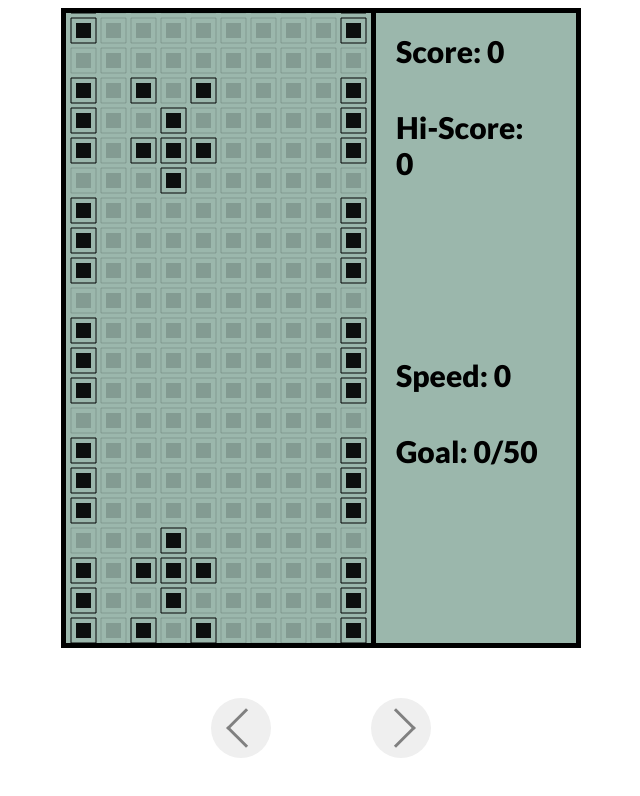
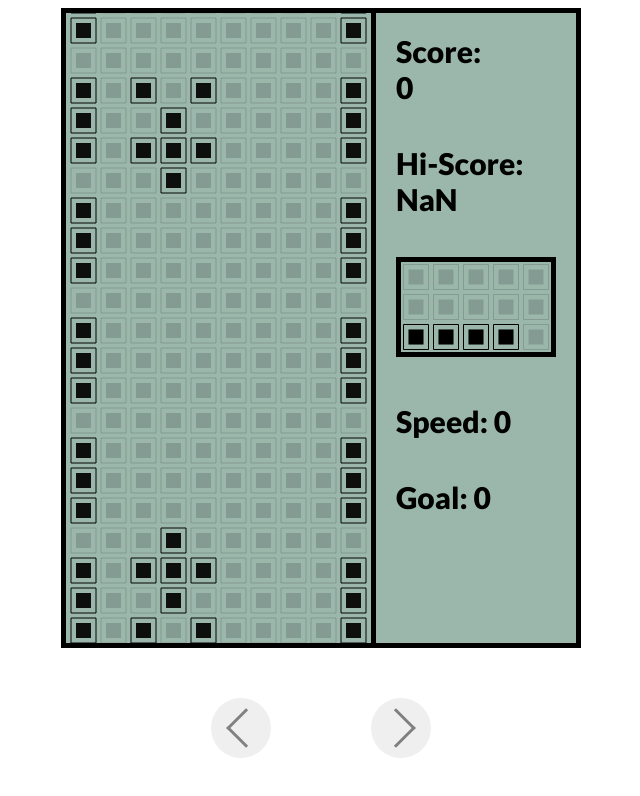
Before and after one commit to Maxvvellh0use/car-racing, a website built with webpack: page index.html in a window 1280 px wide. Both pictures are taken after a click on the button "Start Game". Shown: the whole page, without its empty margins (319-959 px from the left). Built offline with nearby package versions, Linux system fonts and the light colour scheme.

Commit message:
feat: add correct crash event

```diff
--- a/src/components/Background/Background.ts
+++ b/src/components/Background/Background.ts
@@ -1,14 +1,11 @@
 import { drawCube } from '../Cube/Cube';
 import { moveStep, roadHeight, roadWidth } from '../consts';
-import { drawRow } from "../Row/Row";
+import { drawRow } from '../Row/Row';
 
 export const drawBackground = (startCoordY) => {
-  const drawFullBackground = () => {
-    let coordY = startCoordY;
-    while (coordY < roadHeight) {
-      drawRow(coordY);
-      coordY += moveStep;
-    }
-  };
-  drawFullBackground();
+  let coordY = startCoordY;
+  while (coordY < roadHeight) {
+    drawRow(coordY, roadWidth);
+    coordY += moveStep;
+  }
 };
--- a/src/components/Cube/Cube.ts
+++ b/src/components/Cube/Cube.ts
@@ -1,14 +1,7 @@
+import {drawCanvas} from "../helpers/drawCanvas";
+
 export const drawCube = (coordX: number, coordY: number, opacity: number = 0.9) => {
   const canvas = document.getElementById('canvasRoot') as HTMLCanvasElement;
   const ctx = canvas.getContext('2d');
-  ctx.beginPath();
-  ctx.rect(coordX, coordY, 25, 25);
-  ctx.strokeStyle = `rgba(0, 0, 0, ${opacity})`;
-  ctx.stroke();
-  ctx.closePath();
-  ctx.beginPath();
-  ctx.rect(coordX + 5, coordY + 5, 15, 15);
-  ctx.fillStyle = `rgba(0, 0, 0, ${opacity})`;
-  ctx.fill();
-  ctx.closePath();
+  drawCanvas(ctx, coordX, coordY, opacity);
 };
--- a/src/components/Game/Game.ts
+++ b/src/components/Game/Game.ts
@@ -1,5 +1,12 @@
+import * as webpack from 'webpack';
 import {
-  maxOncomingCarsY, moveStep, startPosition, startScore,
+  maxOncomingCarsY,
+  maxRoadY,
+  minRoadY,
+  moveStep,
+  scoreIncreaseCoeff,
+  startPosition,
+  startScore, timeout,
 } from '../consts';
 import { drawRoad } from '../Road/Road';
 import { drawBackground } from '../Background/Background';
@@ -9,8 +16,7 @@ import { oncomingCars } from '../../data/oncomingCars';
 import { myCarMoveHandler } from '../helpers/myCarMoveHandler';
 import { isCrashCheck } from '../helpers/isCrushCheck';
 import { ScoreContainer } from '../ScoreContainer/ScoreContainer';
-//
-// const takeOnMe = require('../../assets/audio/take-on-me.mp3');
+import { drawLifes } from '../Lifes/Lifes';
 
 export class Game {
   canvas: HTMLCanvasElement;
@@ -31,6 +37,12 @@ export class Game {
 
   roadY: number;
 
+  score: number;
+
+  hiScore: number;
+
+  lifes: number;
+
   speedCoeff: number;
 
   goal: number;
@@ -43,27 +55,45 @@ export class Game {
     this.canvas = document.getElementById('canvasRoot') as HTMLCanvasElement;
     this.rootScore = document.getElementById('rootScore');
     this.ctx = this.canvas.getContext('2d');
+    this.myCarX = null;
+    this.myCarY = null;
+    this.backgroundY = null;
+    this.isCrash = false;
+    this.oncomingCarY = null;
+    this.roadY = null;
+    this.speedCoeff = null;
+    this.goal = startScore.goal;
+    this.score = null;
+    this.delayTimeout = null;
+    this.hiScore = Number(localStorage.hiScore);
+    this.lifes = startScore.lifes;
+    this.takeOnMe = new Audio('src/audio/take-on-me.mp3');
+  }
+
+  initStartPosition = () => {
     this.myCarX = startPosition.myCarX;
     this.myCarY = startPosition.myCarY;
     this.backgroundY = startPosition.backgroundY;
     this.isCrash = false;
     this.oncomingCarY = startPosition.oncomingCarY;
     this.roadY = startPosition.roadY;
-    this.speedCoeff = 0;
-    this.goal = startScore.goal;
-    this.delayTimeout = 300;
-    this.takeOnMe = new Audio('src/audio/take-on-me.mp3');
+    this.speedCoeff = startScore.speed;
+    this.delayTimeout = timeout.startTimeout;
   }
 
   initUpdate = () => {
+    this.takeOnMe.addEventListener('ended', () => this.takeOnMe.play().then());
+    this.initStartPosition();
     this.takeOnMe.play().then();
     this.timeout();
     this.buttonMove();
+    localStorage.hiScore = localStorage.hiScore ? localStorage.hiScore : 0;
   }
 
   movingRoad = () => {
     this.ctx.clearRect(0, 0, this.canvas.width, this.canvas.height);
     drawBackground(this.backgroundY);
+    drawLifes(this.lifes);
     drawRoad(this.roadY);
     this.oncomingCarY = this.oncomingCarY > maxOncomingCarsY ? startPosition.oncomingCarY
       : this.oncomingCarY;
@@ -79,7 +109,7 @@ export class Game {
     const myCarPointsCoord = drawMyCar(this.myCarX, this.myCarY);
     this.isCrash = isCrashCheck(oncomingCarsPointsCoord, myCarPointsCoord);
     this.rootScore.innerHTML = '';
-    ScoreContainer(this.goal * 100, 0, 0, this.speedCoeff, this.goal);
+    ScoreContainer(this.score, this.hiScore, startScore.lifes, this.speedCoeff, this.goal);
     if (!this.isCrash) {
       this.myCarX = myCarMoveHandler(isPressed, this.myCarX, this.myCarY).myCarX;
       this.myCarY = myCarMoveHandler(isPressed, this.myCarX, this.myCarY).myCarY;
@@ -89,13 +119,14 @@ export class Game {
 
   updateBackground = () => {
     this.rootScore.innerHTML = '';
+    this.score = this.goal * scoreIncreaseCoeff;
     const oncomingCarsPointsCoord = oncomingCars.map((car) => drawOncomingCar(car.oncomingCarX,
       car.oncomingCarY + this.oncomingCarY));
     if (oncomingCarsPointsCoord.flat().some((point) => point === '635')) {
       this.goal += 1;
     }
-    ScoreContainer(this.goal * 100, 0, 0, this.speedCoeff, this.goal);
-    this.roadY = this.roadY > 50 ? this.roadY = -25 : this.roadY;
+    ScoreContainer(this.score, this.hiScore, 0, this.speedCoeff, this.goal);
+    this.roadY = this.roadY > maxRoadY ? this.roadY = minRoadY : this.roadY;
     this.roadY += moveStep;
     this.oncomingCarY += moveStep;
     this.movingRoad();
@@ -103,16 +134,16 @@ export class Game {
 
   moveBackground = () => {
     this.updateBackground();
-    if (this.delayTimeout !== 50) {
-      this.delayTimeout -= 0.5;
+    if (this.delayTimeout !== timeout.minTimeout) {
+      this.delayTimeout -= timeout.changeTimeout;
     }
-    if (this.delayTimeout % 30 === 0) {
-      this.speedCoeff += 1;
+    if (this.delayTimeout % timeout.speedIncreaseThreshold === 0) {
+      this.speedCoeff += timeout.increaseSpeedCoeff;
     }
     if (!this.isCrash) {
       setTimeout(this.moveBackground, this.delayTimeout);
     } else {
-      this.endGame();
+      this.crashEvent();
     }
   }
 
@@ -150,7 +181,27 @@ export class Game {
     }
   };
 
-  endGame = () => {
+  crashEvent = () => {
+    const crashAudio = new Audio('src/audio/crash.mp3');
+    crashAudio.play().then();
+    if (this.lifes === 1) {
+      this.endGameEvent();
+    } else {
+      this.initStartPosition();
+      this.isCrash = false;
+      this.lifes -= 1;
+      this.initUpdate();
+    }
+  }
+
+  endGameEvent = () => {
     this.takeOnMe.pause();
+    this.initStartPosition();
+    this.lifes = startScore.lifes;
+    this.score = startScore.score;
+    this.isCrash = false;
+    if (Number(localStorage.hiScore) < this.score) {
+      localStorage.hiScore = this.score;
+    }
   }
 }
--- a/src/components/InitGame/InitGame.ts
+++ b/src/components/InitGame/InitGame.ts
@@ -4,6 +4,7 @@ import { drawBackground } from '../Background/Background';
 import { startPosition, startScore } from '../consts';
 import { ScoreContainer } from '../ScoreContainer/ScoreContainer';
 import { Game } from '../Game/Game';
+import {drawLifes} from "../Lifes/Lifes";
 
 export const InitGame = () => {
   const root = document.getElementById('root');
@@ -18,8 +19,9 @@ export const InitGame = () => {
   buttonsMoveRoot.insertAdjacentHTML('beforeend', `
                 <button class="button_move button_move__left" id="buttonLeft"></button>
                 <button class="button_move button_move__right" id="buttonRight"></button>`);
-  ScoreContainer(startScore.score, startScore.hiScore, startScore.lifes,
+  ScoreContainer(startScore.score, Number(localStorage.hiScore), startScore.lifes,
     startScore.speed, startScore.speed);
+  drawLifes(startScore.lifes);
   drawRoad(-25);
   drawBackground(-25);
   drawMyCar(startPosition.myCarX, startPosition.myCarY);
--- /dev/null
+++ b/src/components/Lifes/Lifes.ts
@@ -0,0 +1,31 @@
+import { drawCanvas } from '../helpers/drawCanvas';
+import { moveStep } from '../consts';
+
+const drawRowBackground = (coordY, ctx, canvasLifes) => {
+  let coordX = 2.5;
+  while (coordX < canvasLifes.width) {
+    drawCanvas(ctx, coordX, coordY, 0.15);
+    coordX += moveStep;
+  }
+};
+
+export const drawLifes = (lifes: number) => {
+  const canvasLifes = document.getElementById('canvasLifes') as HTMLCanvasElement;
+  const ctx = canvasLifes.getContext('2d');
+  const drawFullLifesBackground = () => {
+    let coordY = 2.5;
+    while (coordY < canvasLifes.height) {
+      drawRowBackground(coordY, ctx, canvasLifes);
+      coordY += moveStep;
+    }
+  };
+  const drawLifesRow = () => {
+    let coordX = 2.5;
+    while (coordX < lifes * moveStep) {
+      drawCanvas(ctx, coordX, 62.5, 1);
+      coordX += moveStep;
+    }
+  };
+  drawLifesRow();
+  drawFullLifesBackground();
+};
--- a/src/components/Row/Row.ts
+++ b/src/components/Row/Row.ts
@@ -1,10 +1,10 @@
 import { moveStep, roadWidth } from '../consts';
 import { drawCube } from '../Cube/Cube';
 
-export const drawRow = (coordY: number) => {
-  let i = 5;
-  while (i < roadWidth) {
-    drawCube(i, coordY, 0.15);
-    i += moveStep;
+export const drawRow = (coordY: number, maxWidth) => {
+  let coordX = 5;
+  while (coordX < maxWidth) {
+    drawCube(coordX, coordY, 0.15);
+    coordX += moveStep;
   }
 };
--- a/src/components/ScoreContainer/ScoreContainer.ts
+++ b/src/components/ScoreContainer/ScoreContainer.ts
@@ -13,21 +13,21 @@ export const ScoreContainer: Props = (score, hiScore, lifes, speed, goal) => {
   root.insertAdjacentHTML('beforeend', `
                     <div class="score_container">
                     <div class="score_container__item score">
-                        <span>Score: ${score}</span>
+                        <span>Score: <br> ${score}</span>
                     </div>
                     <div class="score_container__item hi_score">
                         <span>Hi-Score: <br> ${hiScore}</span>
                     </div>
                     <div class="score_container__item lifes">
                         <canvas class="canvas_lifes"
-                                id="canvasLifes" width="90"
+                                id="canvasLifes" width="150"
                                 height="90"></canvas>
                     </div>
                     <div class="score_container__item speed">
                         <span>Speed: ${speed}</span>
                     </div>
                     <div class="score_container__item goal">
-                        <span>Goal: ${goal}/50</span>
+                        <span>Goal: ${goal}</span>
                     </div>
                     <div class="sound_icon">
                         <span></span>
--- a/src/components/consts.ts
+++ b/src/components/consts.ts
@@ -22,10 +22,23 @@ export const minCarsIntreval = 270;
 
 export const maxOncomingCarsY = 4450;
 
+export const maxRoadY = 50;
+export const minRoadY = -25;
+
+export const timeout = {
+  startTimeout: 300,
+  minTimeout: 20,
+  changeTimeout: 0.5,
+  speedIncreaseThreshold: 25,
+  increaseSpeedCoeff: 1,
+};
+
 export const startScore = {
   score: 0,
   hiScore: 0,
-  lifes: 0,
+  lifes: 4,
   speed: 0,
   goal: 0,
-}
+};
+
+export const scoreIncreaseCoeff = 100;
--- /dev/null
+++ b/src/components/helpers/drawCanvas.ts
@@ -0,0 +1,12 @@
+export const drawCanvas = (ctx, coordX, coordY, opacity) => {
+  ctx.beginPath();
+  ctx.rect(coordX, coordY, 25, 25);
+  ctx.strokeStyle = `rgba(0, 0, 0, ${opacity})`;
+  ctx.stroke();
+  ctx.closePath();
+  ctx.beginPath();
+  ctx.rect(coordX + 5, coordY + 5, 15, 15);
+  ctx.fillStyle = `rgba(0, 0, 0, ${opacity})`;
+  ctx.fill();
+  ctx.closePath();
+};
--- a/src/style/style.scss
+++ b/src/style/style.scss
@@ -112,6 +112,10 @@
   }
 }
 
+.canvas_lifes {
+  border: 5px solid black;
+}
+
 
 .hidden {
   display: none;
```
Also changed, not shown: 1 other file.
